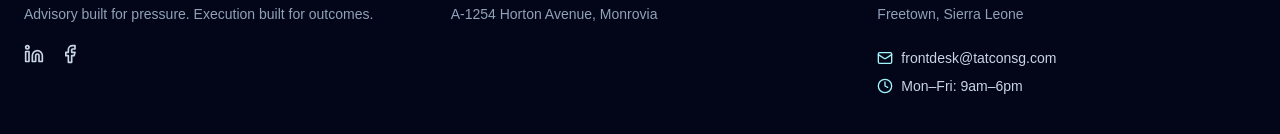
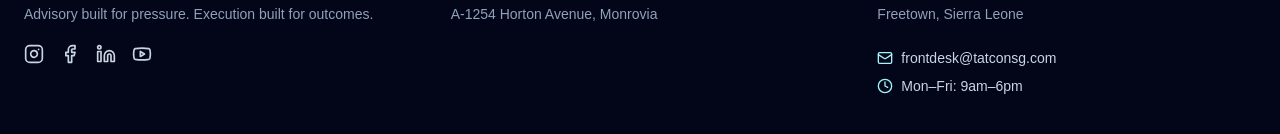
Before and after one commit to pedalshoe/tatconsg-upgrade, a Next.js app: page / in a window 1280 px wide. Shown: the part 4007-4141 px from the top of the page. Built offline with nearby package versions, Linux system fonts and the light colour scheme.

Commit message:
added social media and email links

```diff
--- a/app/TATCGWebsite.tsx
+++ b/app/TATCGWebsite.tsx
@@ -25,6 +25,8 @@ import {
   Target,
   BarChart3,
   BadgeCheck,
+  Instagram,
+  Youtube
 } from "lucide-react";
 
 interface FormData {
@@ -1138,11 +1140,17 @@ export default function TATCGWebsite(): React.ReactElement {
                 Advisory built for pressure. Execution built for outcomes.
               </p>
               <div className="mt-5 flex gap-4">
-                <a href="#" className="text-slate-300 transition hover:text-cyan-200" aria-label="LinkedIn">
+                <a href="https://www.instagram.com/tatconsg/" className="text-slate-300 transition hover:text-cyan-200" aria-label="Instagram">
+                  <Instagram className="h-5 w-5" />
+                </a>
+                <a href="https://www.facebook.com/profile.php?id=100084630167619&sk=about" className="text-slate-300 transition hover:text-cyan-200" aria-label="Facebook">
+                  <Facebook className="h-5 w-5" />
+                </a>
+                <a href="https://www.linkedin.com/company/tat-consulting-group-inc/" className="text-slate-300 transition hover:text-cyan-200" aria-label="LinkedIn">
                   <Linkedin className="h-5 w-5" />
                 </a>
-                <a href="#" className="text-slate-300 transition hover:text-cyan-200" aria-label="Facebook">
-                  <Facebook className="h-5 w-5" />
+                <a href="https://www.youtube.com/channel/UC8uuFGT34gXfa79LuO6zADg" className="text-slate-300 transition hover:text-cyan-200" aria-label="Facebook">
+                  <Youtube className="h-5 w-5" />
                 </a>
               </div>
             </div>
@@ -1165,7 +1173,7 @@ export default function TATCGWebsite(): React.ReactElement {
               <div className="mt-6 space-y-2">
                 <div className="flex items-center gap-2 text-sm text-slate-300">
                   <Mail className="h-4 w-4 text-cyan-200" />
-                  <span>frontdesk@tatconsg.com</span>
+                  <span><a href="mailto:frontdesk@tatconsg.com">frontdesk@tatconsg.com</a></span>
                 </div>
                 <div className="flex items-center gap-2 text-sm text-slate-300">
                   <Clock className="h-4 w-4 text-cyan-200" />
```
